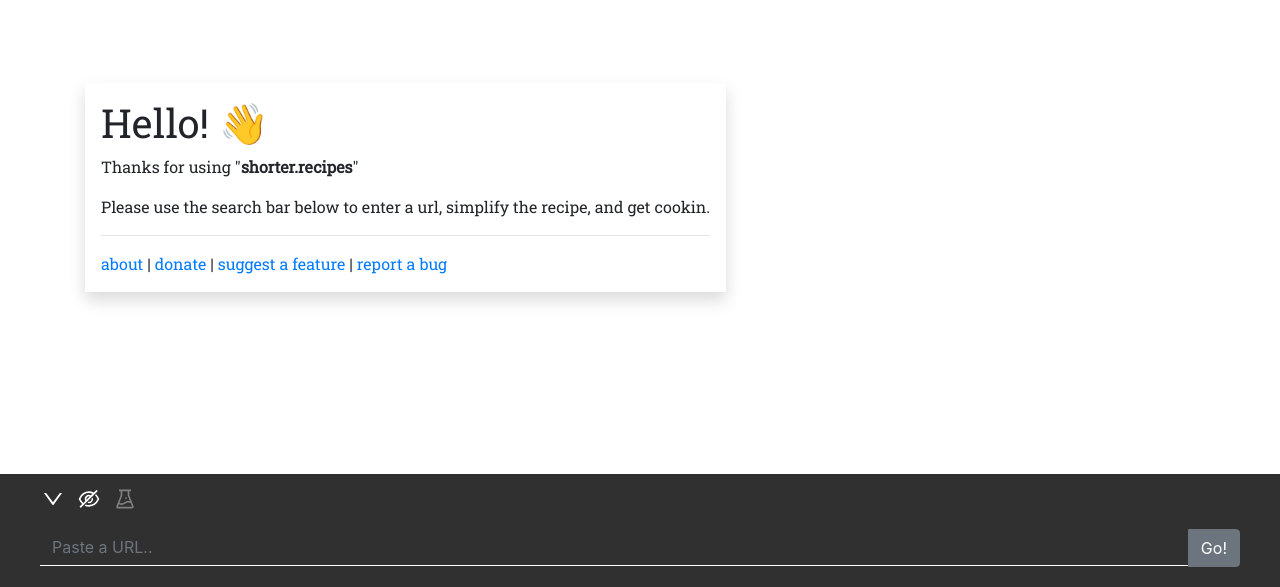
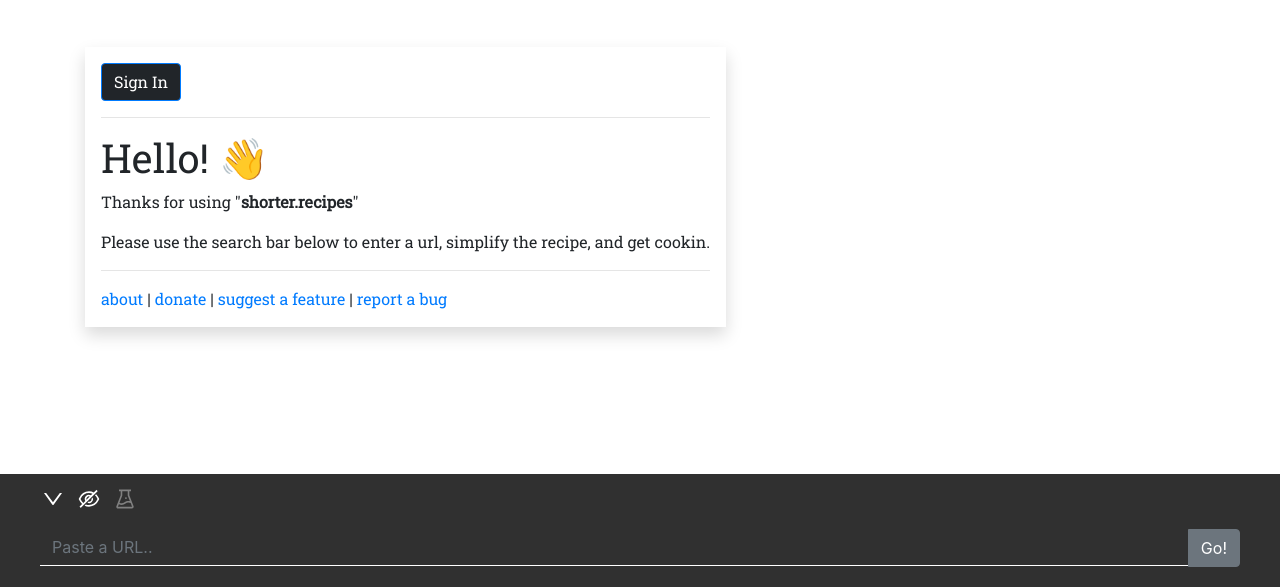
Before and after one commit to YooCoder17/recipe_js, a React (Create React App) app in the folder frontend-src/: page /search in a window 1280 px wide. Shown: the part 213-800 px from the top of the page. Built offline with nearby package versions, Linux system fonts and the light colour scheme.

Commit message:
begin auth component

```diff
--- a/frontend-src/package.json
+++ b/frontend-src/package.json
@@ -3,9 +3,6 @@
   "version": "0.1.0",
   "private": true,
   "dependencies": {
-    "@testing-library/jest-dom": "^4.2.4",
-    "@testing-library/react": "^9.3.2",
-    "@testing-library/user-event": "^7.1.2",
     "bootstrap": "^4.5.0",
     "firebase": "^7.17.2",
     "query-string": "^6.13.1",
--- a/frontend-src/public/index.css
+++ b/frontend-src/public/index.css
@@ -325,6 +325,10 @@
   }
 }
 
+.login-button {
+  background-color: #212529 !important;
+}
+
 @media screen and (min-width: 663px) {
   .errors {
     padding-left: 30px;
--- /dev/null
+++ b/frontend-src/src/components/login-button.tsx
@@ -0,0 +1,31 @@
+import React, { useEffect, useState } from "react";
+import Button from "react-bootstrap/Button";
+import * as firebase from "firebase";
+
+const authProvider = new firebase.auth.FacebookAuthProvider();
+
+export const SignInButtons = () => {
+  const [ signedIn, setSignedIn ] = useState(false);
+
+  useEffect(() => {
+    firebase
+      .auth()
+      .getRedirectResult()
+      .then(result => {
+        console.log(result)
+      })
+      .catch(err => {
+        console.log(err)
+      })
+  }, []);
+
+  return (
+    <div>
+      <Button className="login-button" onClick={() =>
+        firebase.auth().signInWithRedirect(authProvider)
+      }>
+        Sign In
+      </Button>
+    </div>
+  );
+};
--- a/frontend-src/src/components/pages/landing.tsx
+++ b/frontend-src/src/components/pages/landing.tsx
@@ -6,6 +6,7 @@
 import { getHistory, clearHistory } from '../../lib/history';
 import Button from 'react-bootstrap/Button';
 import { useHistory } from 'react-router-dom';
+import { SignInButtons } from '../login-button';
 import _ from 'lodash';
 
 const adjustHistorySizeBreakpoint = 425;
@@ -48,6 +49,8 @@
       <Row className="landing-page-container">
         <Col className={smallMobile ? "d-flex align-items-center flex-column" : "d-flex align-items-center"}>
           <div className={"shadow p-3 " + (smallMobile ? "m-2" : "")}>
+            <SignInButtons/>
+            <hr />
             <h1> Hello! <span role="img" aria-label="waving hand emoji">👋</span> </h1>
             <p> Thanks for using "<b>shorter.recipes</b>" </p>
             <p> Please use the search bar below to enter a url, simplify the recipe, and get cookin.</p>
```
Also changed, not shown: 1 other file (tests, documents, lock files or other folders).
